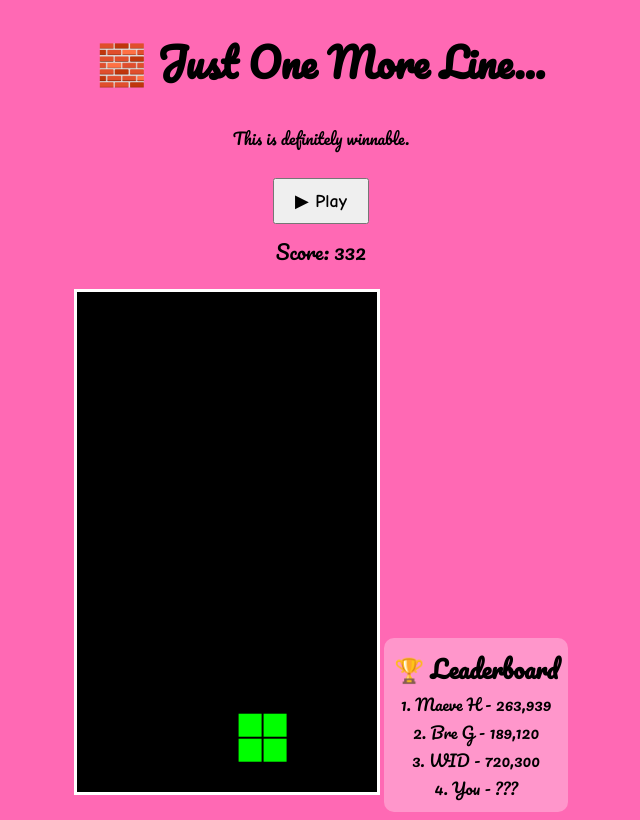
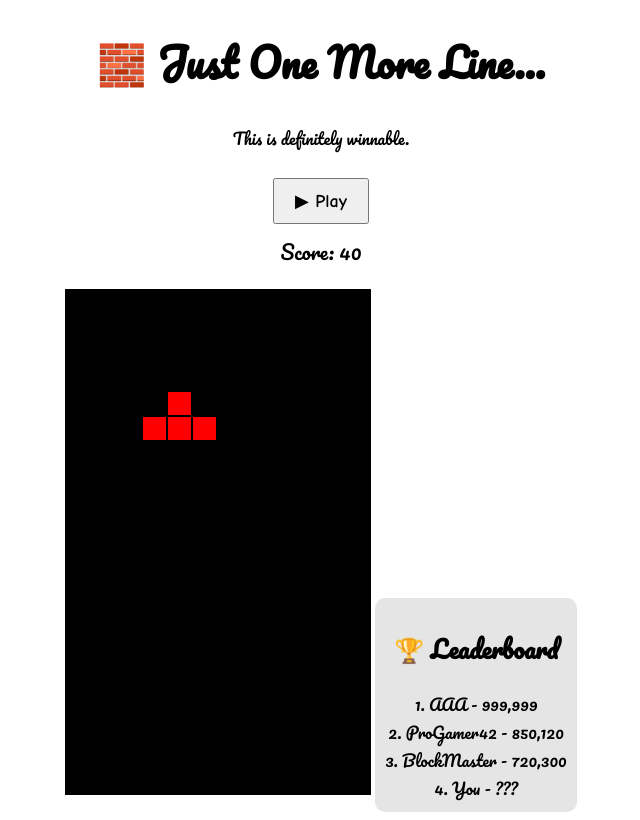
Before and after one commit to Mroisin129/Falling-Blocks, a plain HTML site: page index.html in a window 1280 px wide. Both pictures are taken after a click on the button "▶ Play". Shown: the whole page, without its empty margins (319-959 px from the left). Drawn offline with Linux system fonts and the light colour scheme.

Commit message:
Update index.html

```diff
--- a/index.html
+++ b/index.html
@@ -4,12 +4,11 @@
 <meta charset="UTF-8">
 <title>Totally Fair Game</title>
 
-<!-- 🌀 Silly font -->
 <link href="https://fonts.googleapis.com/css2?family=Comic+Neue:wght@700&family=Pacifico&display=swap" rel="stylesheet">
 
 <style>
   body {
-    background: hotpink;
+    background: white; /* 🤍 changed */
     color: black;
     text-align: center;
     font-family: 'Pacifico', cursive;
@@ -22,7 +21,7 @@
   canvas {
     background: black;
     margin-top: 20px;
-    border: 3px solid white;
+    border: 3px solid black;
   }
 
   button {
@@ -40,14 +39,10 @@
 
   #leaderboard {
     margin-top: 20px;
-    background: rgba(255,255,255,0.3);
+    background: rgba(0,0,0,0.1);
     display: inline-block;
     padding: 10px;
     border-radius: 10px;
-  }
-
-  #leaderboard h2 {
-    margin: 0;
   }
 </style>
 </head>
@@ -62,12 +57,11 @@
 
 <canvas id="game" width="300" height="500"></canvas>
 
-<!-- 🏆 Fake leaderboard -->
 <div id="leaderboard">
   <h2>🏆 Leaderboard</h2>
-  <div>1. Maeve H - 263,939</div>
-  <div>2. Bre G - 189,120</div>
-  <div>3. WID - 720,300</div>
+  <div>1. AAA - 999,999</div>
+  <div>2. ProGamer42 - 850,120</div>
+  <div>3. BlockMaster - 720,300</div>
   <div>4. You - ???</div>
 </div>
 
@@ -81,20 +75,28 @@ const COLS = 10;
 const ROWS = 20;
 const SIZE = 25;
 
+let board = Array.from({ length: ROWS }, () => Array(COLS).fill(0));
 let piece;
 let running = false;
 let score = 0;
 
+const shapes = [
+  [[1,1,1,1]],
+  [[1,1],[1,1]],
+  [[0,1,0],[1,1,1]],
+  [[1,0,0],[1,1,1]],
+  [[0,0,1],[1,1,1]]
+];
+
 const colors = ["cyan","yellow","purple","lime","red","blue","orange"];
 
 function createPiece() {
+  const shape = shapes[Math.floor(Math.random()*shapes.length)];
   return {
-    x: 4,
+    x: 3,
     y: 0,
-    shape: [[1,1],[1,1]],
-    color: colors[Math.floor(Math.random()*colors.length)],
-    vx: (Math.random() - 0.5) * 2,
-    vy: 2
+    shape,
+    color: colors[Math.floor(Math.random()*colors.length)]
   };
 }
 
@@ -102,10 +104,18 @@ function createPiece() {
 function draw() {
   ctx.clearRect(0,0,canvas.width,canvas.height);
 
+  for (let y = 0; y < ROWS; y++) {
+    for (let x = 0; x < COLS; x++) {
+      if (board[y][x]) {
+        ctx.fillStyle = board[y][x];
+        ctx.fillRect(x*SIZE, y*SIZE, SIZE-2, SIZE-2);
+      }
+    }
+  }
+
   if (!piece) return;
 
   ctx.fillStyle = piece.color;
-
   piece.shape.forEach((row, y) => {
     row.forEach((val, x) => {
       if (val) {
@@ -120,83 +130,127 @@ function draw() {
   });
 }
 
-// Update
-function update() {
-  if (!piece) return;
+// Collision
+function collide(px, py, shape) {
+  return shape.some((row, y) =>
+    row.some((val, x) => {
+      if (!val) return false;
+      let nx = px + x;
+      let ny = py + y;
+      return nx < 0 || nx >= COLS || ny >= ROWS || (ny >= 0 && board[ny][nx]);
+    })
+  );
+}
 
-  piece.x += piece.vx;
-  piece.y += piece.vy;
+// Merge
+function merge() {
+  piece.shape.forEach((row, y) => {
+    row.forEach((val, x) => {
+      if (val) {
+        board[piece.y + y][piece.x + x] = piece.color;
+      }
+    });
+  });
+}
 
-  piece.vy += 0.25;
-
-  // Score goes up no matter what 😈
-  score += Math.floor(Math.random() * 5);
-  scoreDisplay.textContent = "Score: " + score;
-
-  // Bounce walls
-  if (piece.x < 0 || piece.x > COLS - 2) {
-    piece.vx *= -1;
-  }
-
-  // Bounce floor
-  if (piece.y > ROWS - 2) {
-    piece.y = ROWS - 2;
-    piece.vy *= -0.7;
-    piece.vx += (Math.random() - 0.5) * 2;
-  }
-
-  // 😈 Random drift
-  if (Math.random() < 0.03) {
-    piece.vx += (Math.random() - 0.5) * 1.5;
-  }
-
-  // 😈 Random rotation glitch
-  if (Math.random() < 0.02) {
+// 😈 Subtle sabotage
+function sabotage() {
+  if (Math.random() < 0.5) {
+    piece.x += Math.random() < 0.5 ? -1 : 1;
+  } else {
     piece.shape.reverse();
-  }
-
-  // ☠️ GAME OVER if near top
-  if (piece.y < 1 && Math.random() < 0.1) {
-    gameOver();
-  }
-
-  // Respawn piece
-  if (Math.abs(piece.vy) < 0.5 && piece.y > ROWS - 3) {
-    piece = createPiece();
   }
 }
 
-function gameOver() {
-  running = false;
-  alert("GAME OVER\nScore: " + score + "\nSo close!");
+// Drop timing
+let lastTime = 0;
+let dropInterval = 800;
+
+function update(time = 0) {
+  if (!running) return;
+
+  const delta = time - lastTime;
+
+  if (delta > dropInterval) {
+    piece.y++;
+
+    if (collide(piece.x, piece.y, piece.shape)) {
+      piece.y--;
+
+      // 😈 sabotage right before locking
+      if (Math.random() < 0.7) {
+        sabotage();
+      }
+
+      if (!collide(piece.x, piece.y, piece.shape)) {
+        piece.y++;
+      }
+
+      piece.y--;
+      merge();
+
+      if (piece.y < 2) {
+        gameOver();
+        return;
+      }
+
+      piece = createPiece();
+    }
+
+    lastTime = time;
+    score += 10;
+    scoreDisplay.textContent = "Score: " + score;
+  }
+
+  draw();
+  requestAnimationFrame(update);
 }
 
-// Controls (still awful)
+// Rotate
+function rotate(shape) {
+  return shape[0].map((_, i) => shape.map(row => row[i])).reverse();
+}
+
+// Controls
 document.addEventListener("keydown", e => {
-  if (!running || !piece) return;
+  if (!running) return;
 
-  if (e.key === "ArrowLeft") piece.vx -= 1.5;
-  if (e.key === "ArrowRight") piece.vx += 1.5;
-  if (e.key === "ArrowDown") piece.vy += 2;
+  if (e.key === "ArrowLeft") {
+    piece.x--;
+    if (collide(piece.x, piece.y, piece.shape)) piece.x++;
+  }
+
+  if (e.key === "ArrowRight") {
+    piece.x++;
+    if (collide(piece.x, piece.y, piece.shape)) piece.x--;
+  }
+
+  if (e.key === "ArrowDown") {
+    piece.y++;
+    if (collide(piece.x, piece.y, piece.shape)) piece.y--;
+  }
+
   if (e.key === "ArrowUp") {
-    if (Math.random() < 0.5) piece.shape.reverse();
+    const rotated = rotate(piece.shape);
+    if (!collide(piece.x, piece.y, rotated)) {
+      piece.shape = rotated;
+    }
   }
 });
 
-// Loop
-function loop() {
-  if (!running) return;
-  update();
-  draw();
-  requestAnimationFrame(loop);
+function gameOver() {
+  running = false;
+  alert("Game Over\nScore: " + score + "\nYou almost had it.");
 }
 
 // Start
 playBtn.addEventListener("click", () => {
+  board = Array.from({ length: ROWS }, () => Array(COLS).fill(0));
   score = 0;
   piece = createPiece();
   running = true;
-  loop();
+  lastTime = 0;
+  update();
 });
 </script>
 
```
